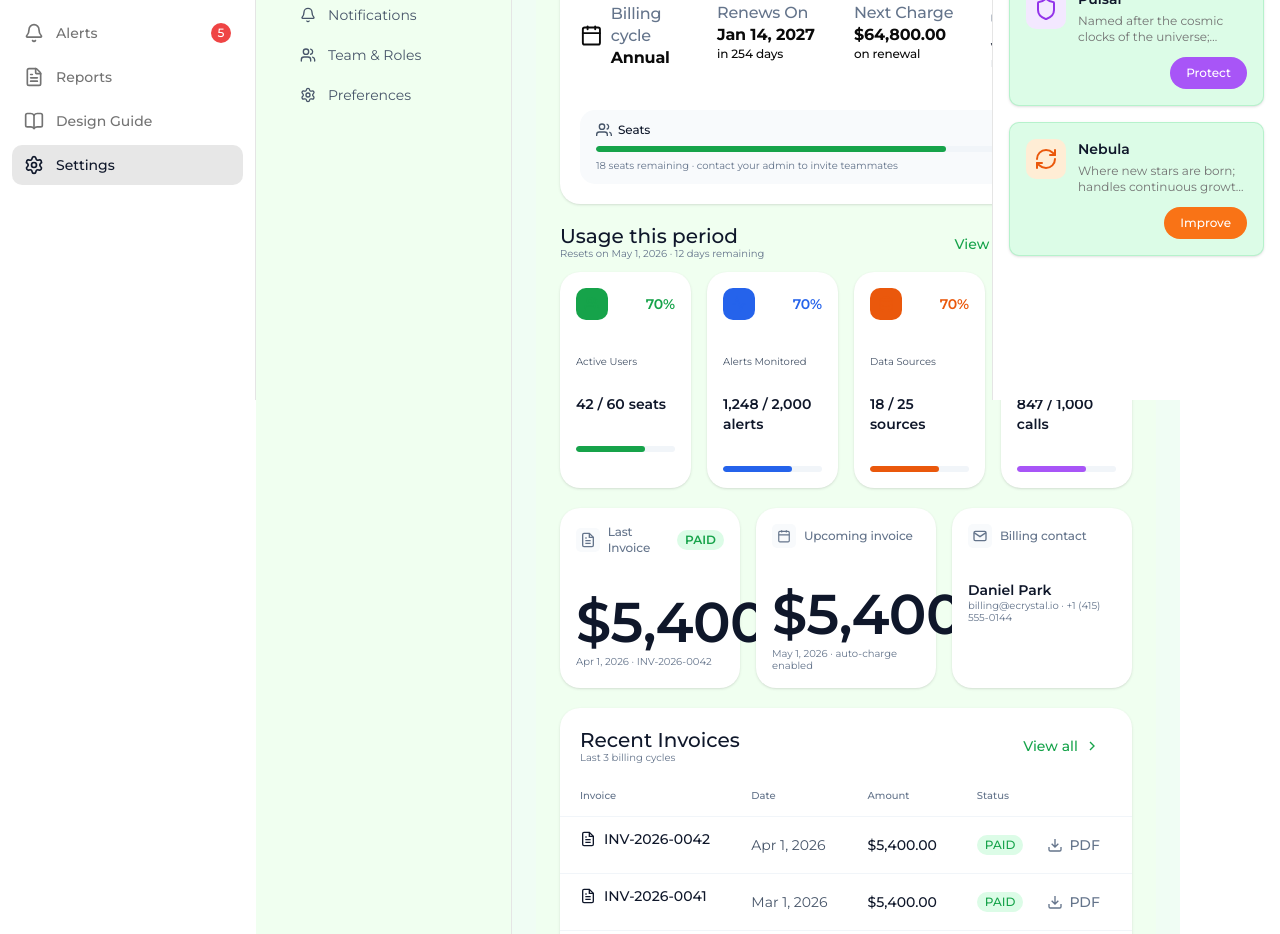
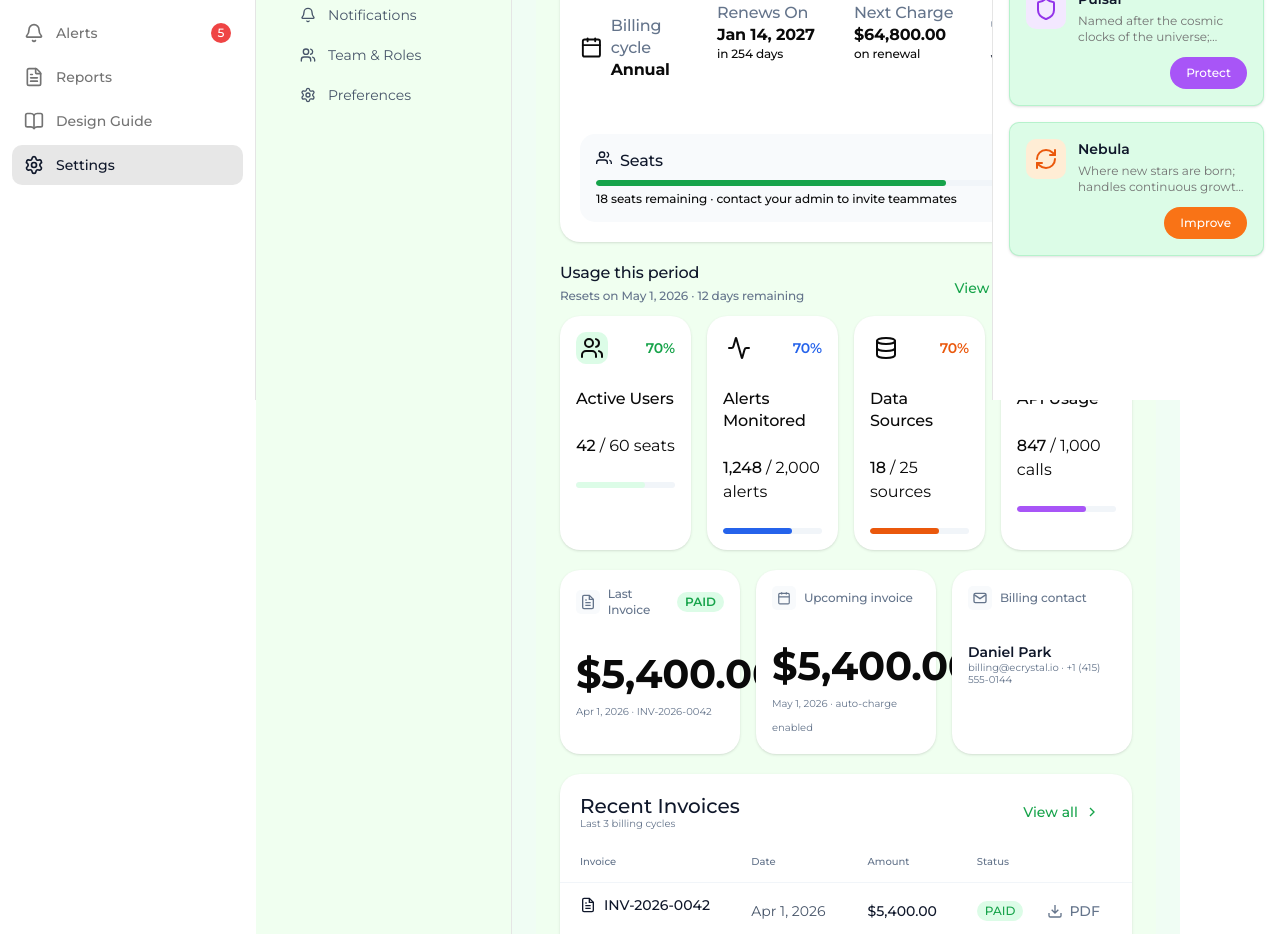
Before and after one commit to naimur61/Arbree-e-crystalscs, a Next.js app: page /settings/subscription in a window 1280 px wide. Shown: the part 400-1334 px from the top of the page. Built offline with nearby package versions, Linux system fonts and the light colour scheme.

Commit message:
feat(settings): In settings, ui issue solved

```diff
--- a/src/app/settings/subscription/components/last-invoice-card.tsx
+++ b/src/app/settings/subscription/components/last-invoice-card.tsx
@@ -4,6 +4,7 @@ import type { InvoiceSummary } from "./types";
 import SummaryInfoCard from "./summary-info-card";
 import { FileTextIcon } from "./icons";
 import { Badge } from "@/components/ui/badge";
+import { Typography } from "@/components/common/Typography/typography";
 
 export default function LastInvoiceCard({
   invoice,
@@ -20,8 +21,12 @@ export default function LastInvoiceCard({
         </Badge>
       }
     >
-      <p className="title-3 text-primary">{invoice.amount}</p>
-      <p className="caption-1 text-tertiary">{invoice.note}</p>
+      <Typography variant="h3" weight="bold">
+        {invoice.amount}
+      </Typography>
+      <Typography variant="caption-1" color="tertiary">
+        {invoice.note}
+      </Typography>
     </SummaryInfoCard>
   );
 }
--- a/src/app/settings/subscription/components/plan-overview-card.tsx
+++ b/src/app/settings/subscription/components/plan-overview-card.tsx
@@ -99,16 +99,23 @@ export default function PlanOverviewCard({ plan }: { plan: PlanInfo }) {
           <Typography variant="label-3">{plan.nextChargeNote}</Typography>
         </div>
         <div>
-          <p className="label-3 flex items-center gap-1.5 text-tertiary">
+          <Typography
+            variant="label-1"
+            color="tertiary"
+            className="flex items-center gap-1"
+          >
             <CreditCardIcon />
             Payment method
-          </p>
-          <p className="body-3 mt-1 font-medium text-primary">
+          </Typography>
+          <Typography
+            variant="body-3"
+            className="mt-1 font-medium text-primary"
+          >
             {plan.paymentMethod}
-          </p>
-          <p className="caption-1 text-tertiary">
+          </Typography>
+          <Typography variant="label-3">
             Expires {plan.paymentExpiry}
-          </p>
+          </Typography>
         </div>
       </div>
 
--- a/src/app/settings/subscription/components/seats-usage-bar.tsx
+++ b/src/app/settings/subscription/components/seats-usage-bar.tsx
@@ -1,6 +1,7 @@
 "use client";
 
 import { UsersIcon } from "./icons";
+import { Typography } from "@/components/common/Typography/typography";
 
 export default function SeatsUsageBar({
   used,
@@ -15,15 +16,18 @@ export default function SeatsUsageBar({
   return (
     <div className="rounded-xl bg-secondary px-4 py-3">
       <div className="flex items-center justify-between">
-        <span className="label-3 flex items-center gap-1.5 text-primary">
-          <span className="icon-secondary">
+        <Typography
+          variant="label-1"
+          className="mt-1 font-medium text-primary flex gap-2"
+        >
+          <span className="label-1">
             <UsersIcon />
           </span>
           Seats
-        </span>
-        <span className="caption-1 text-tertiary">
+        </Typography>
+        <Typography variant="label-3">
           {used} of {total} used
-        </span>
+        </Typography>
       </div>
       <div className="mt-2 h-1.5 w-full overflow-hidden rounded-full bg-tertiary">
         <div
@@ -31,10 +35,10 @@ export default function SeatsUsageBar({
           style={{ width: `${percent}%` }}
         />
       </div>
-      <p className="caption-1 mt-2 text-tertiary">
+      <Typography variant="label-3">
         {remaining} seats remaining &middot; contact your admin to invite
         teammates
-      </p>
+      </Typography>
     </div>
   );
 }
--- a/src/app/settings/subscription/components/types.ts
+++ b/src/app/settings/subscription/components/types.ts
@@ -18,7 +18,8 @@ export interface PlanInfo {
   seatsTotal: number;
 }
 
-export type UsageColor = "emerald" | "blue" | "orange" | "purple";
+export type UsageColor =
+  "emerald" | "blue" | "orange" | "purple" | "bg-success-primary";
 
 export interface UsageStat {
   id: string;
@@ -61,30 +62,45 @@ export const usageColorMap: Record<
   blue: { icon: "blue", bg: "blue", bar: "blue" },
   orange: { icon: "orange", bg: "orange", bar: "orange" },
   purple: { icon: "purple", bg: "purple", bar: "purple" },
+  "bg-success-primary": {
+    icon: "bg-success-primary",
+    bg: "bg-success-primary",
+    bar: "bg-success-primary",
+  },
 };
 
 export const usageColorVariants: Record<
   UsageColor,
-  { icon: string; badge: string; bar: string }
+  { icon: string; badge: string; bar: string; bg: string }
 > = {
   emerald: {
     icon: "bg-success-secondary text-success-primary",
     badge: "text-success-primary",
     bar: "bg-success-secondary",
+    bg: "",
   },
   blue: {
     icon: "bg-info-secondary text-info-primary",
     badge: "text-info-primary",
     bar: "bg-info-secondary",
+    bg: "",
   },
   orange: {
     icon: "bg-warning-secondary text-warning-primary",
     badge: "text-warning-primary",
     bar: "bg-warning-secondary",
+    bg: "",
   },
   purple: {
     icon: "bg-accent-primary text-accent-primary",
     badge: "text-accent-primary",
     bar: "bg-accent-solid",
+    bg: "",
+  },
+  "bg-success-primary": {
+    icon: "bg-success-secondary text-success-primary",
+    badge: "text-success-primary",
+    bar: "bg-success-primary",
+    bg: "bg-success-primary",
   },
 };
--- a/src/app/settings/subscription/components/upcoming-invoice-card.tsx
+++ b/src/app/settings/subscription/components/upcoming-invoice-card.tsx
@@ -3,6 +3,7 @@
 import type { InvoiceSummary } from "./types";
 import SummaryInfoCard from "./summary-info-card";
 import { CalendarIcon } from "./icons";
+import { Typography } from "@/components/common/Typography/typography";
 
 export default function UpcomingInvoiceCard({
   invoice,
@@ -11,8 +12,12 @@ export default function UpcomingInvoiceCard({
 }) {
   return (
     <SummaryInfoCard icon={<CalendarIcon />} title="Upcoming invoice">
-      <p className="title-3 text-primary">{invoice.amount}</p>
-      <p className="caption-1 text-tertiary">{invoice.note}</p>
+      <Typography variant="h3" weight="bold">
+        {invoice.amount}
+      </Typography>
+      <Typography variant="caption-1" color="tertiary">
+        {invoice.note}
+      </Typography>
     </SummaryInfoCard>
   );
 }
--- a/src/app/settings/subscription/components/usage-section-header.tsx
+++ b/src/app/settings/subscription/components/usage-section-header.tsx
@@ -2,6 +2,7 @@
 
 import { ExternalLinkIcon } from "./icons";
 import { ActionButton } from "@/components/common/button/action-button";
+import { Typography } from "@/components/common/Typography/typography";
 
 export default function UsageSectionHeader({
   resetDate,
@@ -14,11 +15,11 @@ export default function UsageSectionHeader({
 }) {
   return (
     <div className="flex items-end justify-between">
-      <div>
-        <h2 className="h6 text-primary">Usage this period</h2>
-        <p className="caption-1 text-tertiary">
+      <div className="flex flex-col gap-1">
+        <Typography variant="label-1">Usage this period</Typography>
+        <Typography variant="label-3" className="text-tertiary">
           Resets on {resetDate} &middot; {daysRemaining} days remaining
-        </p>
+        </Typography>
       </div>
       <ActionButton
         type="button"
--- a/src/app/settings/subscription/components/usage-stat-card.tsx
+++ b/src/app/settings/subscription/components/usage-stat-card.tsx
@@ -3,6 +3,7 @@
 import type { UsageStat } from "./types";
 import { usageColorVariants } from "./types";
 import { Card } from "@/components/ui/card";
+import { Typography } from "@/components/common/Typography/typography";
 
 export default function UsageStatCard({ stat }: { stat: UsageStat }) {
   const colors = usageColorVariants[stat.color];
@@ -11,7 +12,7 @@ export default function UsageStatCard({ stat }: { stat: UsageStat }) {
     <Card className="rounded-2xl border-0 p-4 shadow-sm">
       <div className="flex items-center justify-between">
         <span
-          className={`flex h-8 w-8 items-center justify-center rounded-lg ${colors.icon}`}
+          className={`flex h-8 w-8 items-center justify-center rounded-lg ${colors.bg}`}
         >
           {stat.icon}
         </span>
@@ -19,11 +20,13 @@ export default function UsageStatCard({ stat }: { stat: UsageStat }) {
           {stat.percent}%
         </span>
       </div>
-      <p className="caption-1 mt-3 text-secondary">{stat.label}</p>
-      <p className="body-3 mt-0.5 font-semibold text-primary">
-        {stat.used.toLocaleString()} / {stat.total.toLocaleString()} {stat.unit}
-      </p>
-      <div className="mt-2 h-1.5 w-full overflow-hidden rounded-full bg-tertiary">
+      <Typography variant="label-1">{stat.label}</Typography>
+      <div>
+        <Typography variant="label-1">{stat.used.toLocaleString()}</Typography>{" "}
+        / {stat.total.toLocaleString()} {stat.unit}
+      </div>
+      {/* </p> */}
+      <div className="h-1.5 w-full overflow-hidden rounded-full bg-tertiary">
         <div
           className={`h-full rounded-full ${colors.bar}`}
           style={{ width: `${stat.percent}%` }}
--- a/src/app/settings/subscription/page.tsx
+++ b/src/app/settings/subscription/page.tsx
@@ -15,12 +15,13 @@ import LastInvoiceCard from "./components/last-invoice-card";
 import UpcomingInvoiceCard from "./components/upcoming-invoice-card";
 import BillingContactCard from "./components/billing-contact-card";
 import RecentInvoicesTable from "./components/recent-invoices-table";
-import {
-  UsersIcon,
-  ActivityIcon,
-  DatabaseIcon,
-  ZapIcon,
-} from "./components/icons";
+import { Users, Activity, Database, Zap } from "lucide-react";
+// import {
+//   UsersIcon,
+//   ActivityIcon,
+//   DatabaseIcon,
+//   ZapIcon,
+// } from "./components/icons";
 
 const samplePlan: PlanInfo = {
   name: "Enterprise Plan",
@@ -44,17 +45,17 @@ const samplePlan: PlanInfo = {
 const sampleUsageStats: UsageStat[] = [
   {
     id: "users",
-    icon: <UsersIcon />,
+    icon: <Users />,
     label: "Active Users",
     used: 42,
     total: 60,
     unit: "seats",
     percent: 70,
-    color: "emerald",
+    color: "bg-success-primary",
   },
   {
     id: "alerts",
-    icon: <ActivityIcon />,
+    icon: <Activity />,
     label: "Alerts Monitored",
     used: 1248,
     total: 2000,
@@ -64,7 +65,7 @@ const sampleUsageStats: UsageStat[] = [
   },
   {
     id: "sources",
-    icon: <DatabaseIcon />,
+    icon: <Database />,
     label: "Data Sources",
     used: 18,
     total: 25,
@@ -74,7 +75,7 @@ const sampleUsageStats: UsageStat[] = [
   },
   {
     id: "api",
-    icon: <ZapIcon />,
+    icon: <Zap />,
     label: "API Usage",
     used: 847,
     total: 1000,
```
